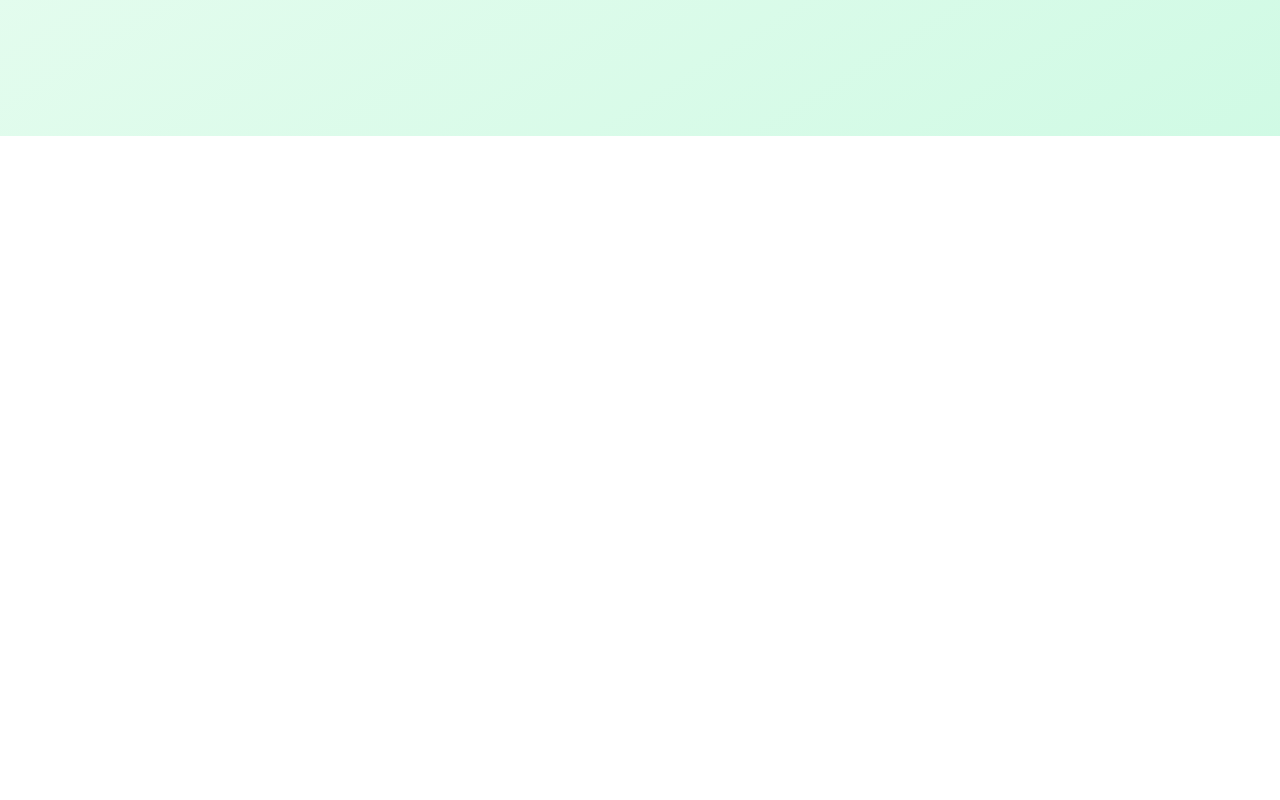
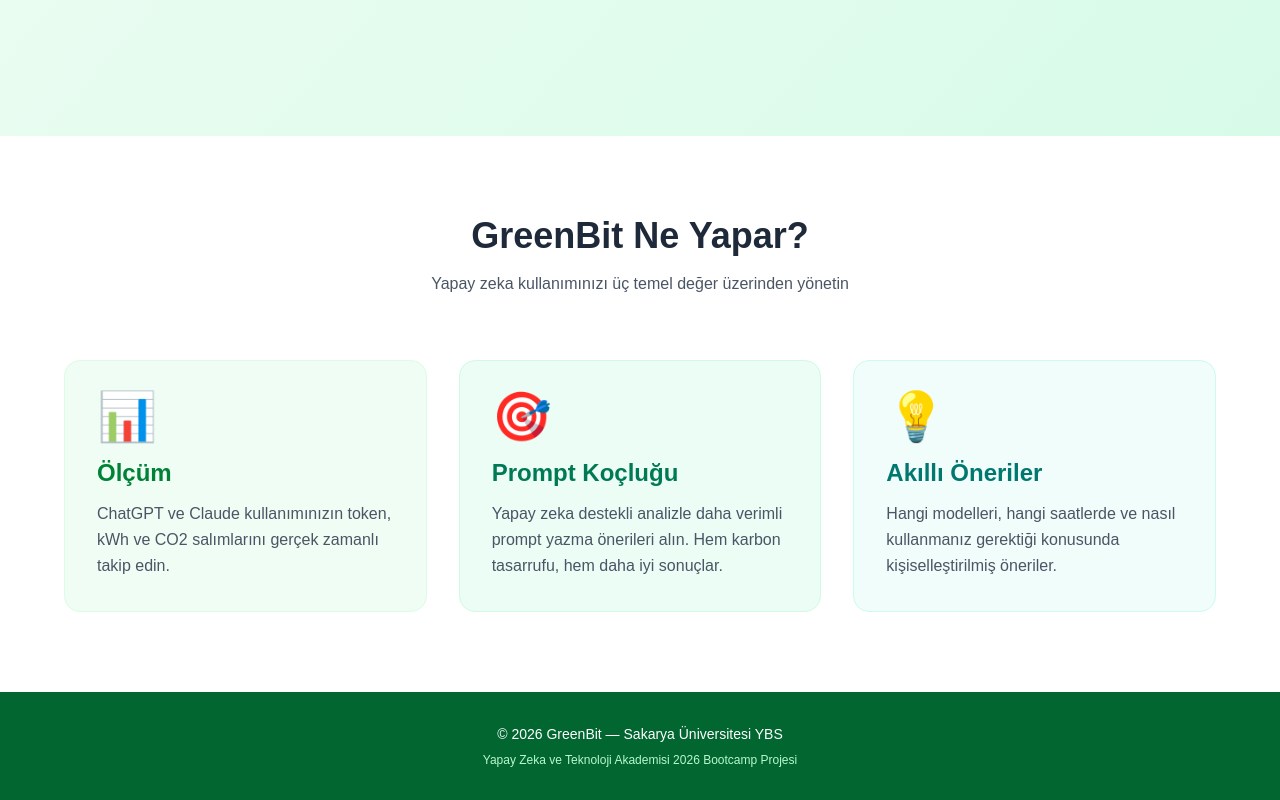
Before and after one commit to Mkaya00/GreenBit, a Next.js app in the folder greenbit-app/: page / in a window 1280 px wide. Shown: the part 664-1464 px from the top of the page. Before the commit the page ends 800 px from the top, so only its background shows below. Built offline with nearby package versions, Linux system fonts and the light colour scheme.

Commit message:
feat: add features section and footer to landing page

```diff
--- a/greenbit-app/src/app/page.tsx
+++ b/greenbit-app/src/app/page.tsx
@@ -1,6 +1,8 @@
 export default function Home() {
   return (
-    <main className="min-h-screen flex items-center justify-center bg-gradient-to-br from-green-50 to-emerald-100 p-8">
+    <main className="min-h-screen bg-gradient-to-br from-green-50 to-emerald-100">
+      {/* HERO BÖLÜMÜ */}
+      <section className="min-h-screen flex items-center justify-center p-8">
         <div className="max-w-3xl text-center">
           <div className="text-6xl mb-4">🌱</div>
           <h1 className="text-7xl font-bold text-green-700 mb-4">
@@ -26,6 +28,63 @@
             🌍 Sürdürülebilir bir dijital gelecek için
           </p>
         </div>
+      </section>
+
+      {/* ÖZELLİKLER BÖLÜMÜ */}
+      <section className="py-20 px-8 bg-white">
+        <div className="max-w-6xl mx-auto">
+          <h2 className="text-4xl font-bold text-center text-gray-800 mb-4">
+            GreenBit Ne Yapar?
+          </h2>
+          <p className="text-center text-gray-600 mb-16 max-w-2xl mx-auto">
+            Yapay zeka kullanımınızı üç temel değer üzerinden yönetin
+          </p>
+
+          <div className="grid md:grid-cols-3 gap-8">
+            {/* Özellik 1: Ölçüm */}
+            <div className="bg-green-50 p-8 rounded-2xl border border-green-100 hover:shadow-lg transition">
+              <div className="text-5xl mb-4">📊</div>
+              <h3 className="text-2xl font-bold text-green-700 mb-3">Ölçüm</h3>
+              <p className="text-gray-600 leading-relaxed">
+                ChatGPT ve Claude kullanımınızın token, kWh ve CO2 salımlarını
+                gerçek zamanlı takip edin.
+              </p>
+            </div>
+
+            {/* Özellik 2: Prompt Koçluğu */}
+            <div className="bg-emerald-50 p-8 rounded-2xl border border-emerald-100 hover:shadow-lg transition">
+              <div className="text-5xl mb-4">🎯</div>
+              <h3 className="text-2xl font-bold text-emerald-700 mb-3">Prompt Koçluğu</h3>
+              <p className="text-gray-600 leading-relaxed">
+                Yapay zeka destekli analizle daha verimli prompt yazma önerileri alın.
+                Hem karbon tasarrufu, hem daha iyi sonuçlar.
+              </p>
+            </div>
+
+            {/* Özellik 3: Akıllı Öneriler */}
+            <div className="bg-teal-50 p-8 rounded-2xl border border-teal-100 hover:shadow-lg transition">
+              <div className="text-5xl mb-4">💡</div>
+              <h3 className="text-2xl font-bold text-teal-700 mb-3">Akıllı Öneriler</h3>
+              <p className="text-gray-600 leading-relaxed">
+                Hangi modelleri, hangi saatlerde ve nasıl kullanmanız gerektiği
+                konusunda kişiselleştirilmiş öneriler.
+              </p>
+            </div>
+          </div>
+        </div>
+      </section>
+
+      {/* FOOTER */}
+      <footer className="bg-green-800 text-white py-8 px-8">
+        <div className="max-w-6xl mx-auto text-center">
+          <p className="text-sm">
+            © 2026 GreenBit — Sakarya Üniversitesi YBS
+          </p>
+          <p className="text-xs text-green-200 mt-2">
+            Yapay Zeka ve Teknoloji Akademisi 2026 Bootcamp Projesi
+          </p>
+        </div>
+      </footer>
     </main>
   );
 }
```
Also changed, not shown: 2 other files (tests, documents, lock files or other folders). Lines whose indentation alone changed are shown as unchanged.
